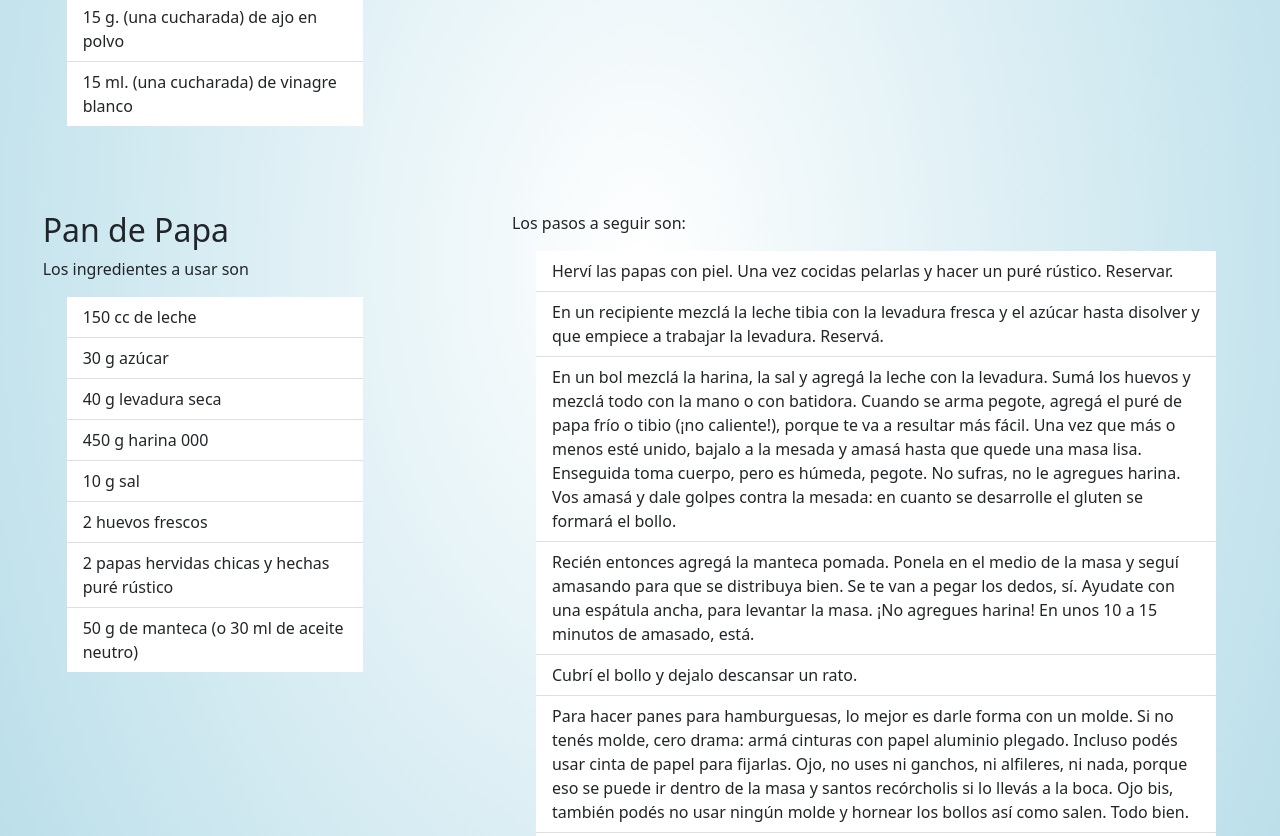
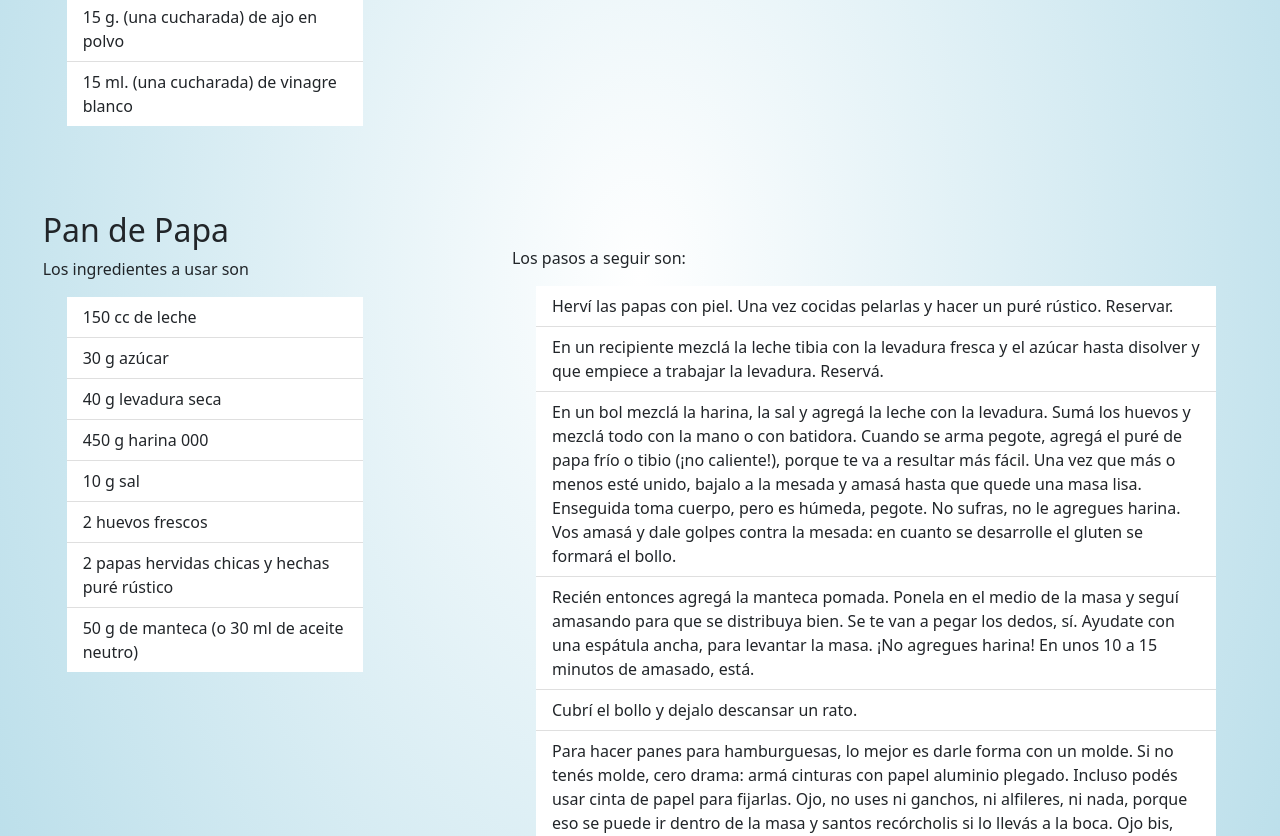
Before and after one commit to Crisav1997/HtmlBurgerAvila, a website: page pages/recetas.html in a window 1280 px wide. Shown: the part 721-1557 px from the top of the page. Drawn offline with nearby package versions, Linux system fonts and the light colour scheme.

Commit message:
se corrigen padding

```diff
--- a/pages/recetas.html
+++ b/pages/recetas.html
@@ -94,7 +94,7 @@
         </section>
     </div>
     <div class="rece4">
-            <section class="padReceB">
+            <section class="padReceC">
             <p>Los pasos a seguir son:</p>
             <ul class="list-group list-group-flush recetario">
               <li class="list-group-item">Herví las papas con piel. Una vez cocidas pelarlas y hacer un puré rústico. Reservar. </li>
--- a/scss/_paddins.scss
+++ b/scss/_paddins.scss
@@ -22,6 +22,10 @@ $pad40: 40px;
   padding-left: 0px;
   padding-bottom: 30px;
 }
+.padReceC{
+    @extend.padReceB;
+    padding-top: 120px
+}
 .margintable{
     @extend .padQuince;
     margin-top: 90px;
```
Also changed, not shown: css/estilo.css.
